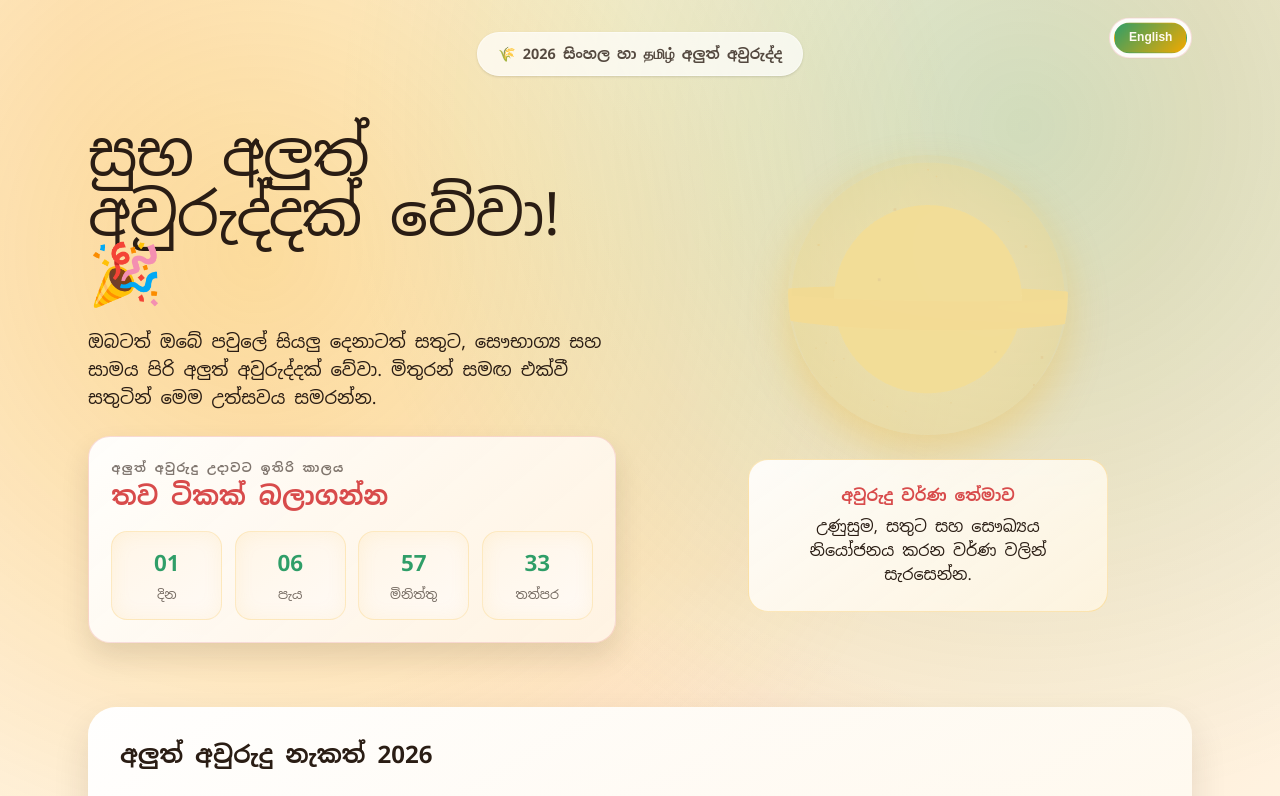
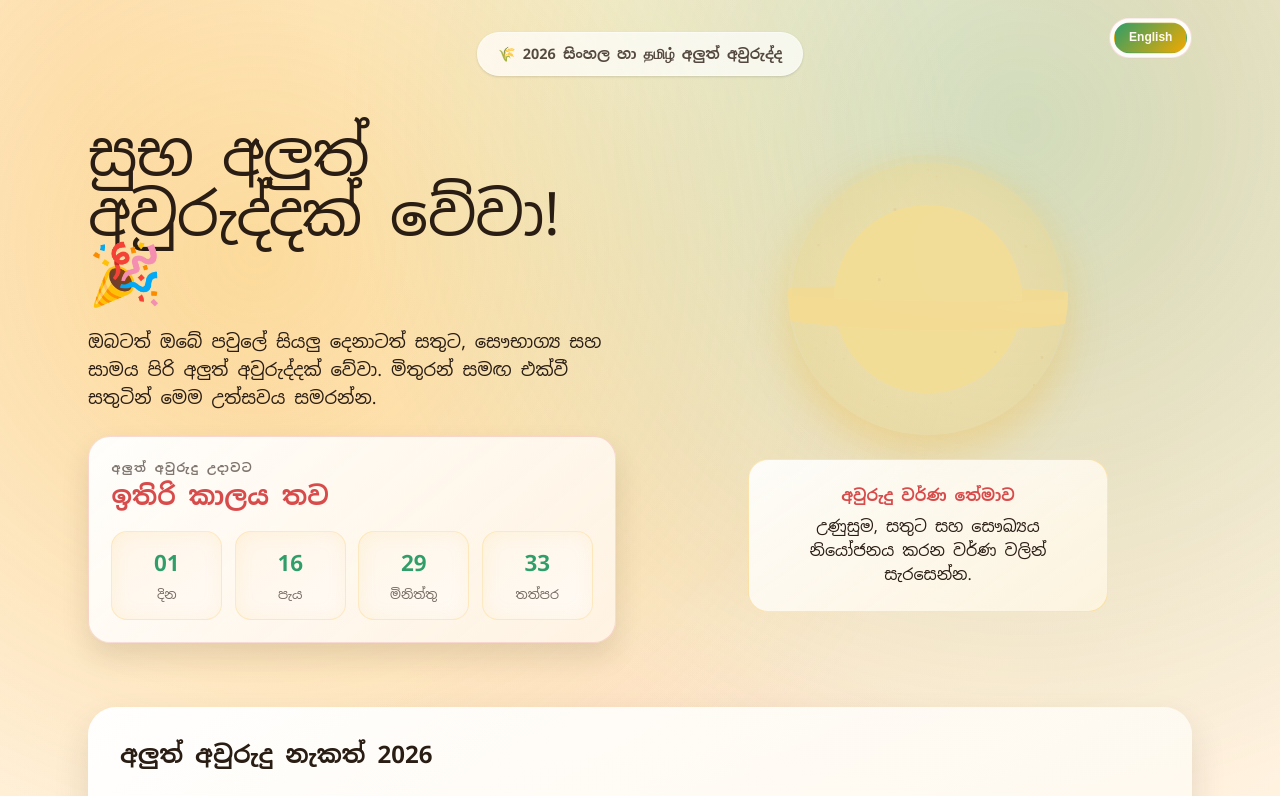
Before and after one commit to KasunUdayanga/aurudu, a Next.js app: page / in a window 1280 px wide. Shown: the top 796 px of the page. Built offline with nearby package versions, Linux system fonts and the light colour scheme; a web font is replaced by a local one.

Commit message:
feat: Update AuruduCountdown target time and refine heading text for clarity

```diff
--- a/src/app/components/AuruduCountdown.jsx
+++ b/src/app/components/AuruduCountdown.jsx
@@ -3,7 +3,7 @@
 import { useEffect, useMemo, useState } from "react";
 import { useLanguage } from "./LanguageContext";
 
-const targetDate = new Date("2026-04-14T00:00:00");
+const targetDate = new Date("2026-04-14T09:32:00");
 
 const buildTimeLeft = (now) => {
   const diff = targetDate.getTime() - now.getTime();
@@ -47,7 +47,7 @@ export default function AuruduCountdown() {
     ];
   }, [language, timeLeft]);
 
-  let headingText = "තව ටිකක් බලාගන්න";
+  let headingText = "ඉතිරි කාලය තව ";
   if (language === "en") {
     headingText = "Almost there";
   }
@@ -61,7 +61,7 @@ export default function AuruduCountdown() {
         <p className="aurudu-countdown-title">
           {language === "en"
             ? "Time remaining for the New Year"
-            : "අලුත් අවුරුදු උදාවට ඉතිරි කාලය"}
+            : "අලුත් අවුරුදු උදාවට "}
         </p>
         <h3 className="aurudu-countdown-heading">{headingText}</h3>
       </div>
--- a/src/app/page.js
+++ b/src/app/page.js
@@ -38,7 +38,6 @@ const COPY = {
       },
     ],
 
-    cubeFaces: ["සතුට", "සෞභාග්‍ය", "සාමය", "ආදරය", "ආරක්ෂාව", "එකමුතුව"],
 
     highlightTitle: "අවුරුදු වර්ණ තේමාව",
     highlightBody:
@@ -95,8 +94,6 @@ nekathCards: [
       "Wishing you and your family happiness, prosperity, and peace in the coming year. Celebrate together with warmth and joy.",
 
 
-
-    cubeFaces: ["Joy", "Prosperity", "Peace", "Love", "Safety", "Unity"],
 
     highlightTitle: "Festive colors",
     highlightBody:
```
